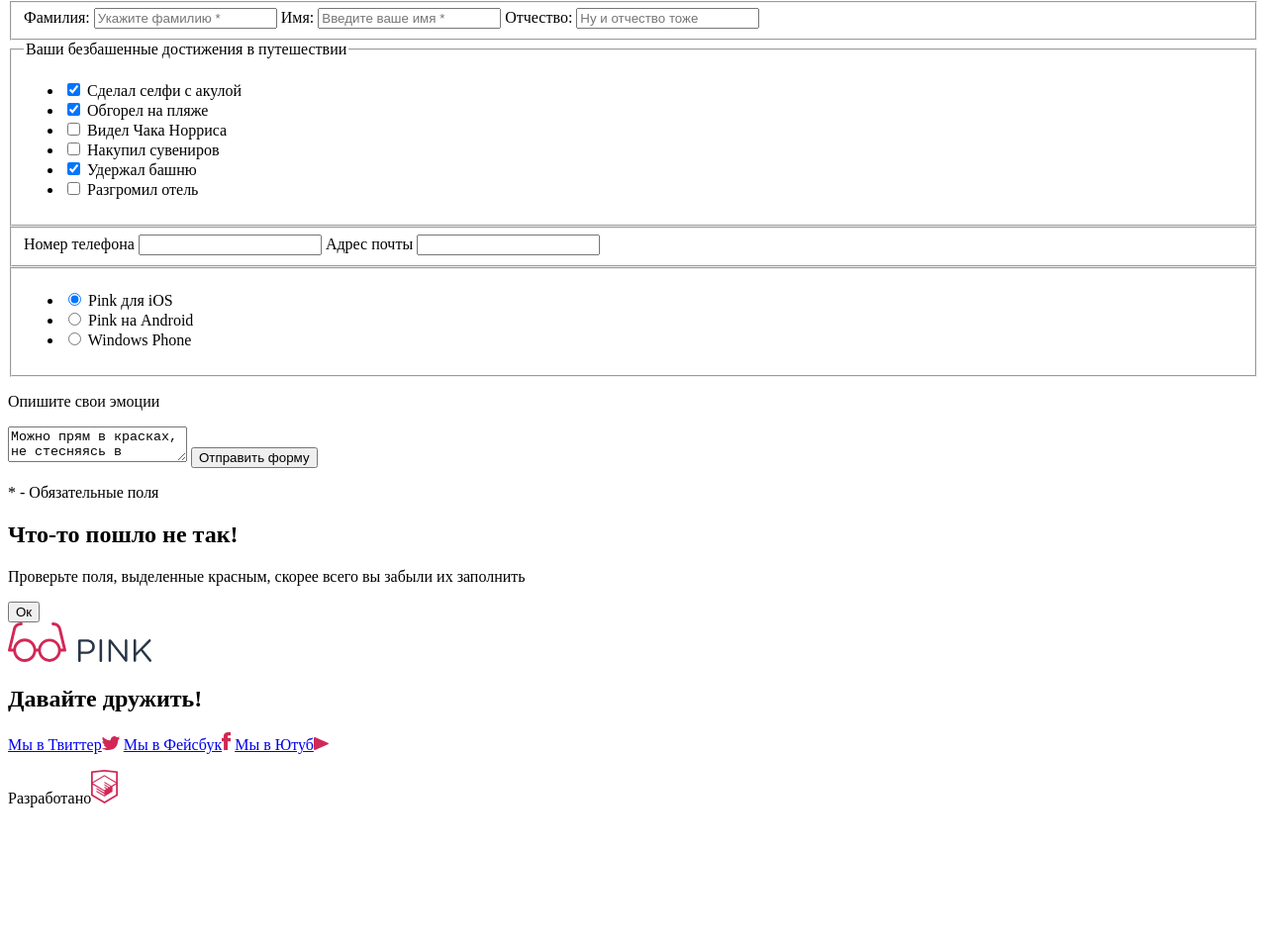
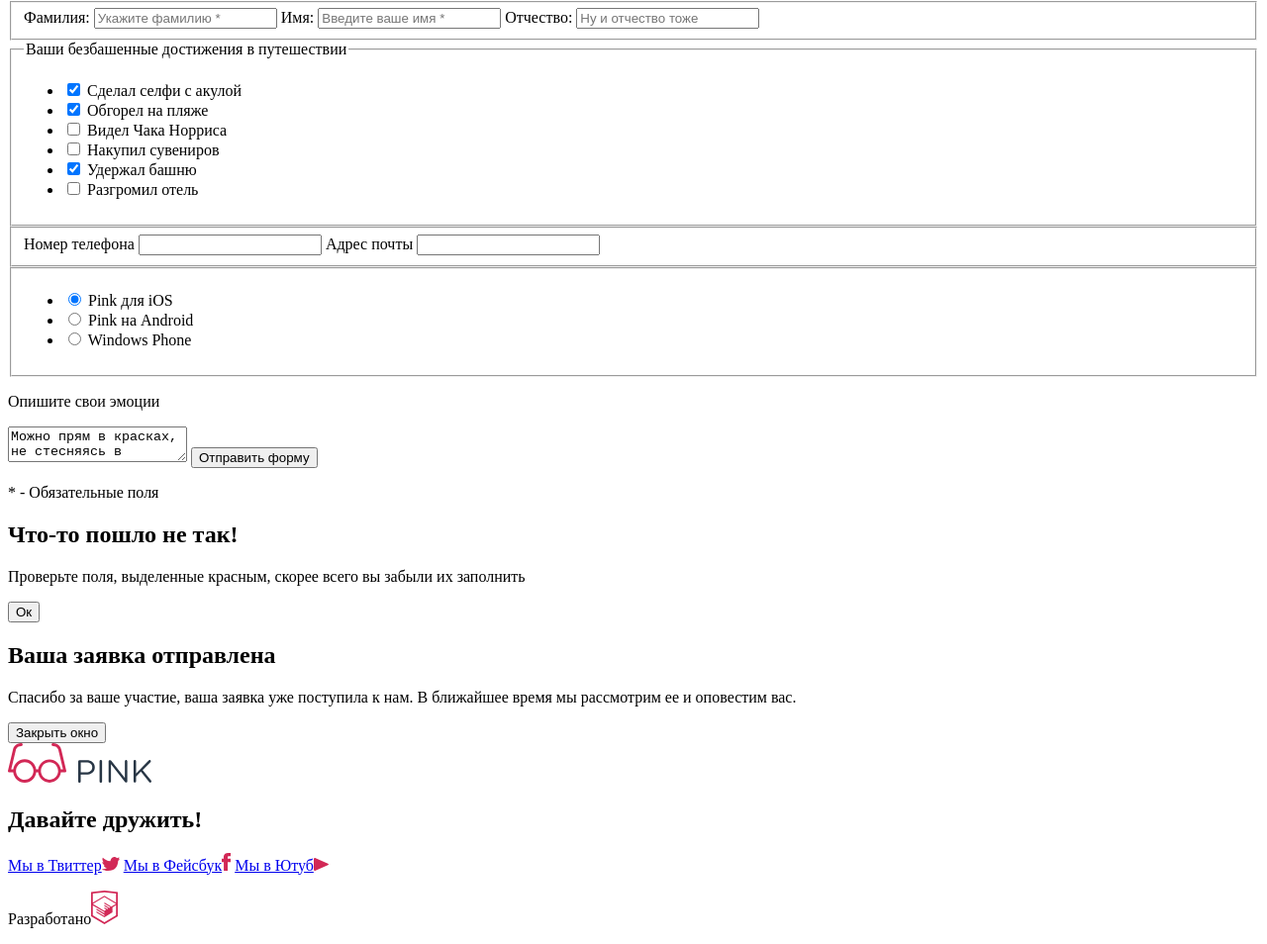
Before and after one commit to Evgeniy-Goncharov/1467331-pink-23, a website: page source/competition.html in a window 1280 px wide. Shown: the part 270-1224 px from the top of the page at 99% size. Before the commit the page ends 1102 px from the top, so only its background shows below. Drawn offline with Linux system fonts and the light colour scheme.

Commit message:
Добавляет модальное окно (Ваша заявка отправлена)

```diff
--- a/source/competition.html
+++ b/source/competition.html
@@ -144,6 +144,15 @@
       <p class="warning__description">Проверьте поля, выделенные красным, скорее всего вы забыли их заполнить</p>
       <button class="warning__ok-button" type="button">Ок</button>
     </aside>
+
+    <aside class="done">
+      <h2 class="done__heading">Ваша заявка отправлена</h2>
+      <p class="done__description">Спасибо за ваше участие, ваша заявка
+        уже поступила к нам. В ближайшее
+        время мы рассмотрим ее и
+        оповестим вас.</p>
+      <button class="done__ok-button" type="button">Закрыть окно</button>
+    </aside>
   </main>
 
   <footer class="page-footer">
```
